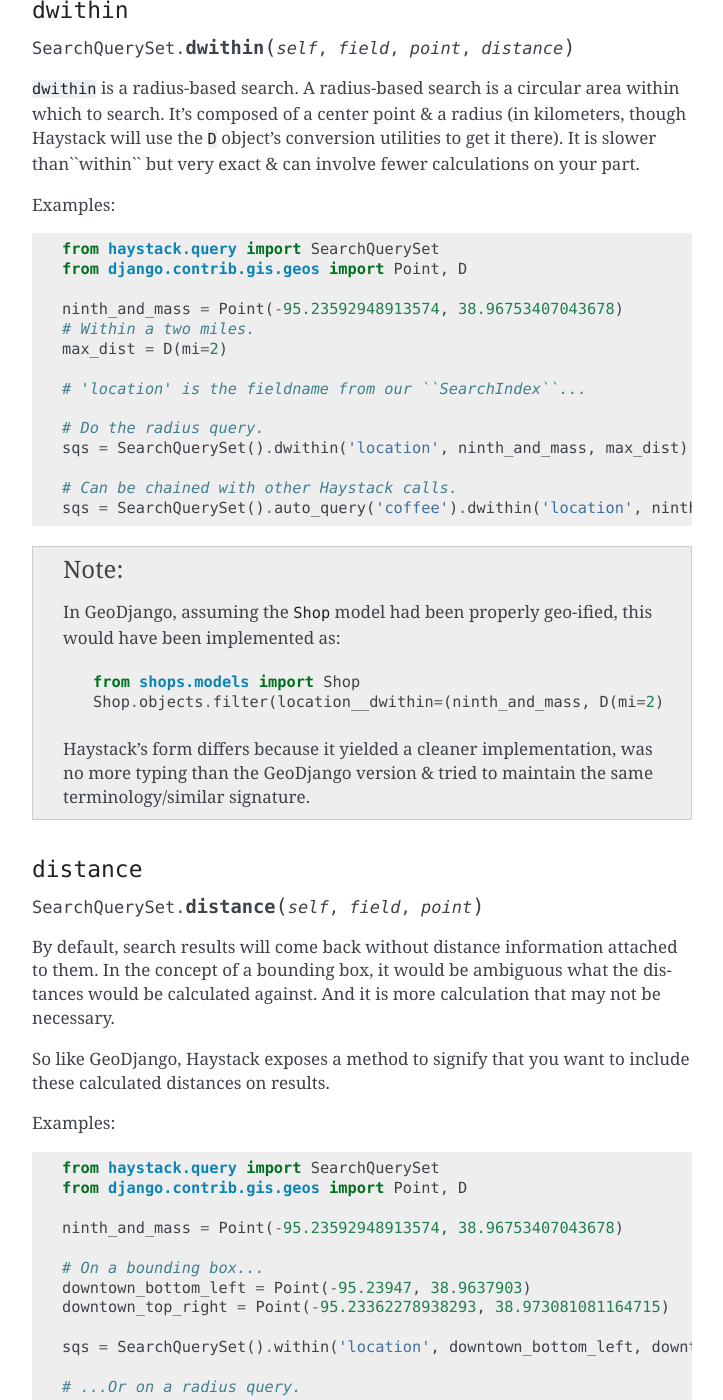
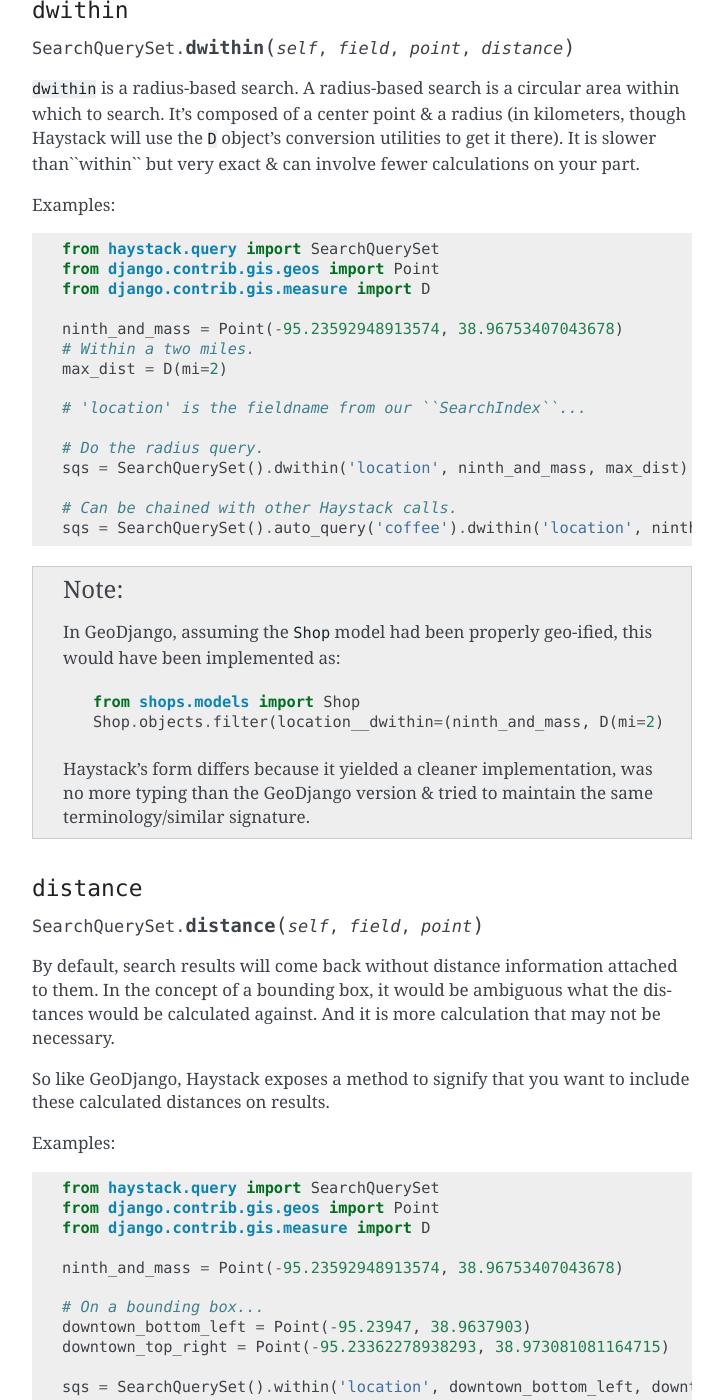
Before and after one commit to django-haystack/django-haystack, a Sphinx documentation site: the page built from docs/spatial.rst, in a window 1280 px wide and 1400 px high, scrolled down 5005 px. Shown: the whole window, without its empty margins (388-1111 px from the left). Built offline with Sphinx 7.4.7, drawn with Linux system fonts in a browser that asks for light colours; some of the changed text lies outside the part shown.

Commit message:
Update spatial.rst
Fixed the import class for D, from django.contrib.gis.geos to django.contrib.gis.measure.

```diff
--- a/docs/spatial.rst
+++ b/docs/spatial.rst
@@ -261,7 +261,8 @@ calculations on your part.
 Examples::
 
     from haystack.query import SearchQuerySet
-    from django.contrib.gis.geos import Point, D
+    from django.contrib.gis.geos import Point
+    from django.contrib.gis.measure import D
 
     ninth_and_mass = Point(-95.23592948913574, 38.96753407043678)
     # Within a two miles.
@@ -304,7 +305,8 @@ include these calculated distances on results.
 Examples::
 
     from haystack.query import SearchQuerySet
-    from django.contrib.gis.geos import Point, D
+    from django.contrib.gis.geos import Point
+    from django.contrib.gis.measure import D
 
     ninth_and_mass = Point(-95.23592948913574, 38.96753407043678)
 
@@ -322,7 +324,8 @@ key, well-cached hotspots in town but want distances from the user's current
 position::
 
     from haystack.query import SearchQuerySet
-    from django.contrib.gis.geos import Point, D
+    from django.contrib.gis.geos import Point
+    from django.contrib.gis.measure import D
 
     ninth_and_mass = Point(-95.23592948913574, 38.96753407043678)
     user_loc = Point(-95.23455619812012, 38.97240128290697)
@@ -363,7 +366,8 @@ distance information on the results & nothing to sort by.
 Examples::
 
     from haystack.query import SearchQuerySet
-    from django.contrib.gis.geos import Point, D
+    from django.contrib.gis.geos import Point
+    from django.contrib.gis.measure import D
 
     ninth_and_mass = Point(-95.23592948913574, 38.96753407043678)
     downtown_bottom_left = Point(-95.23947, 38.9637903)
```
